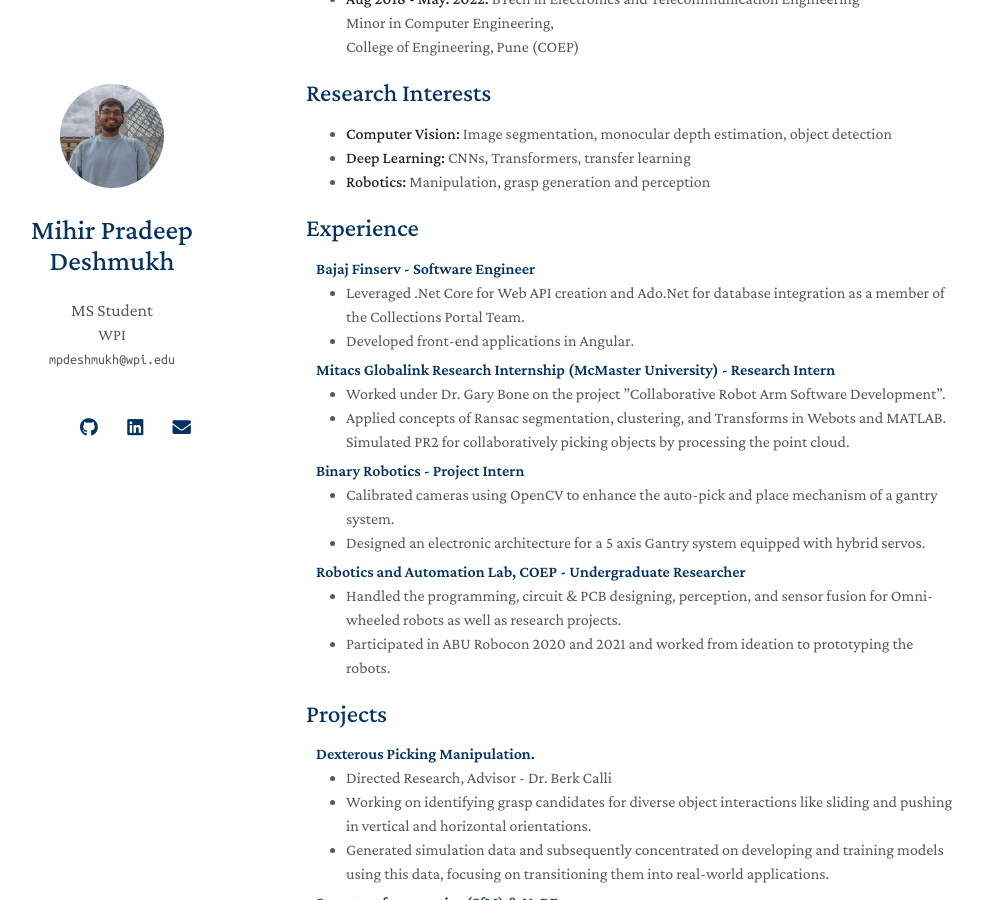
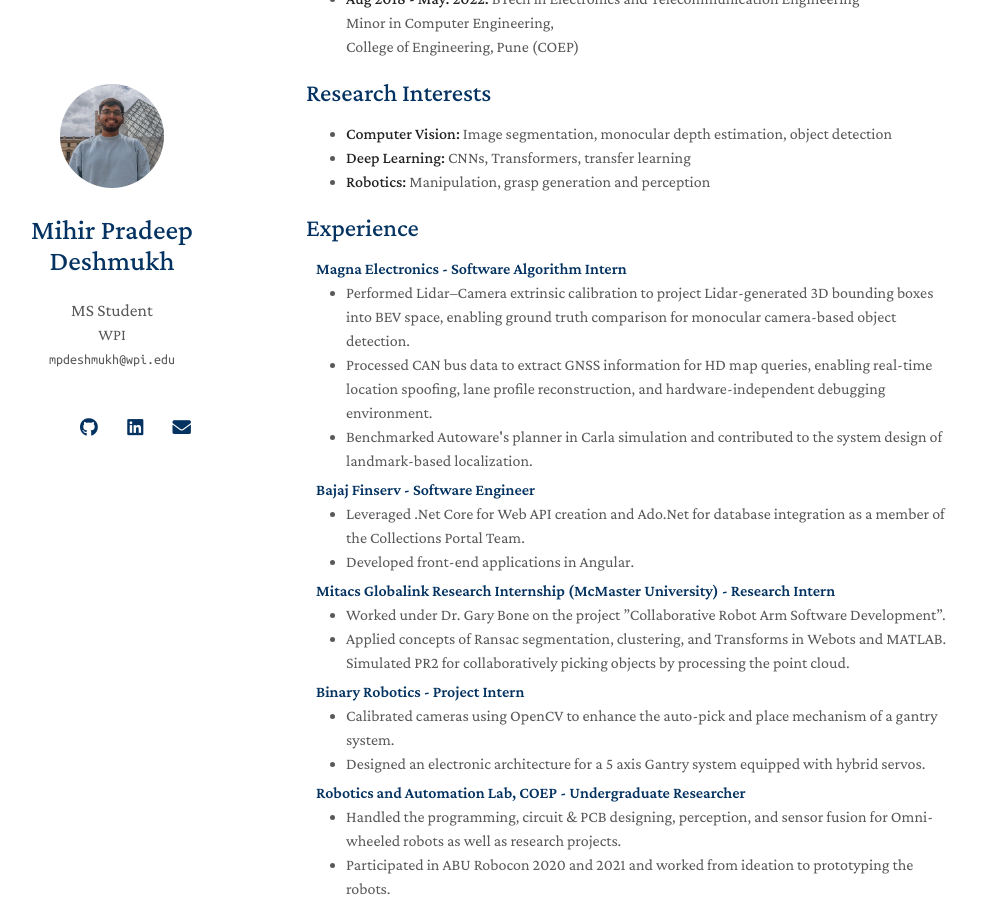
Before and after one commit to Mihir-Deshmukh/mihir-deshmukh.github.io, a Jekyll site: the page built from index.md, in a window 1280 px wide and 900 px high, scrolled down 401 px. Shown: the whole window, without its empty margins (164-1147 px from the left). Built offline with Jekyll 4.4.1, drawn with Linux system fonts in a browser that asks for light colours; nearby versions of some CDN libraries; a style sheet for code colours, icons or effects is not loaded.

Commit message:
Added experience

```diff
--- a/_includes/experience.md
+++ b/_includes/experience.md
@@ -1,4 +1,12 @@
 ## Experience
+
+
+<h4 style="margin:0 10px 0;">Magna Electronics - Software Algorithm Intern</h4>
+<ul style="margin:0 0 5px;">
+  <li><a><autocolor>Performed Lidar–Camera extrinsic calibration to project Lidar-generated 3D bounding boxes into BEV space, enabling ground truth comparison for monocular camera-based object detection.</autocolor></a></li>
+  <li><a><autocolor>Processed CAN bus data to extract GNSS information for HD map queries, enabling real-time location spoofing, lane profile reconstruction, and hardware-independent debugging environment.</autocolor></a></li>
+  <li><a><autocolor>Benchmarked Autoware's planner in Carla simulation and contributed to the system design of landmark-based localization.</autocolor></a></li>
+</ul>
 
 <h4 style="margin:0 10px 0;">Bajaj Finserv - Software Engineer</h4>
 <ul style="margin:0 0 5px;">
```
Also changed, not shown: index.md (line endings or trailing spaces), 1 other file.
